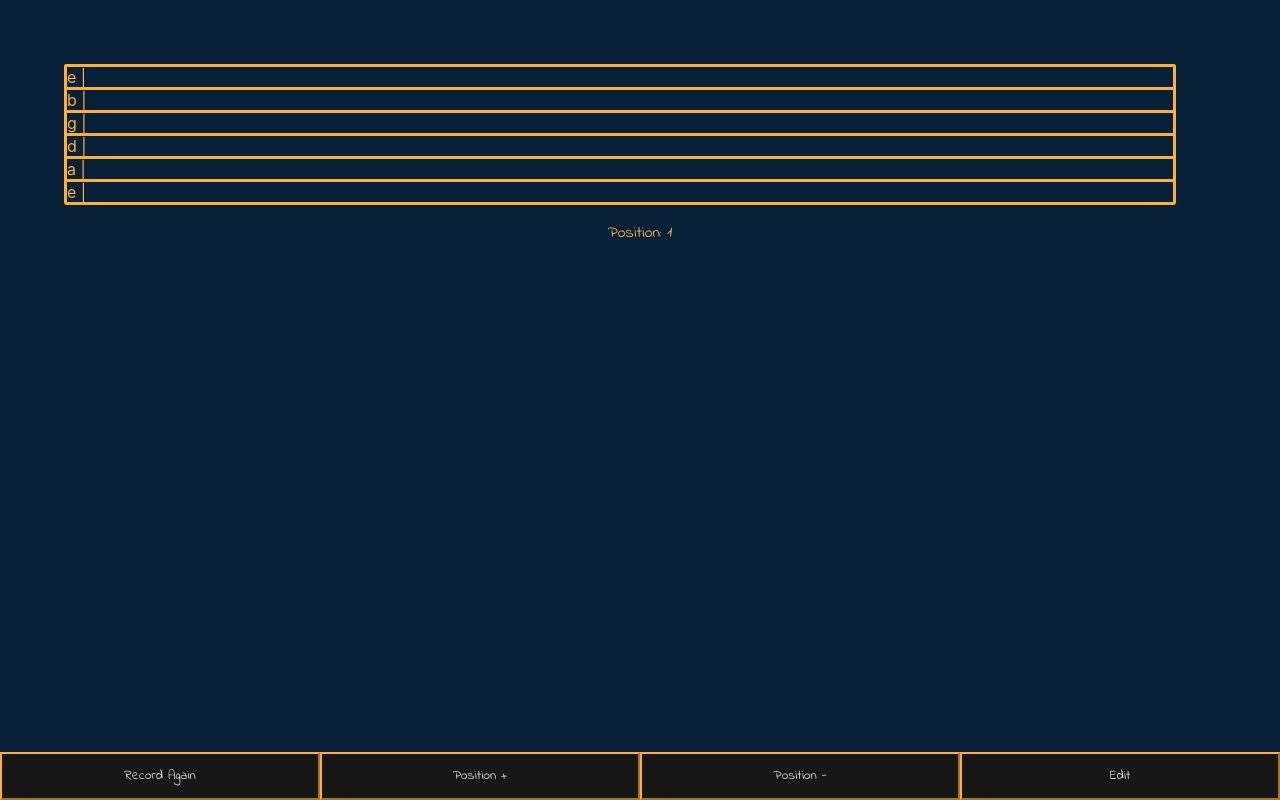
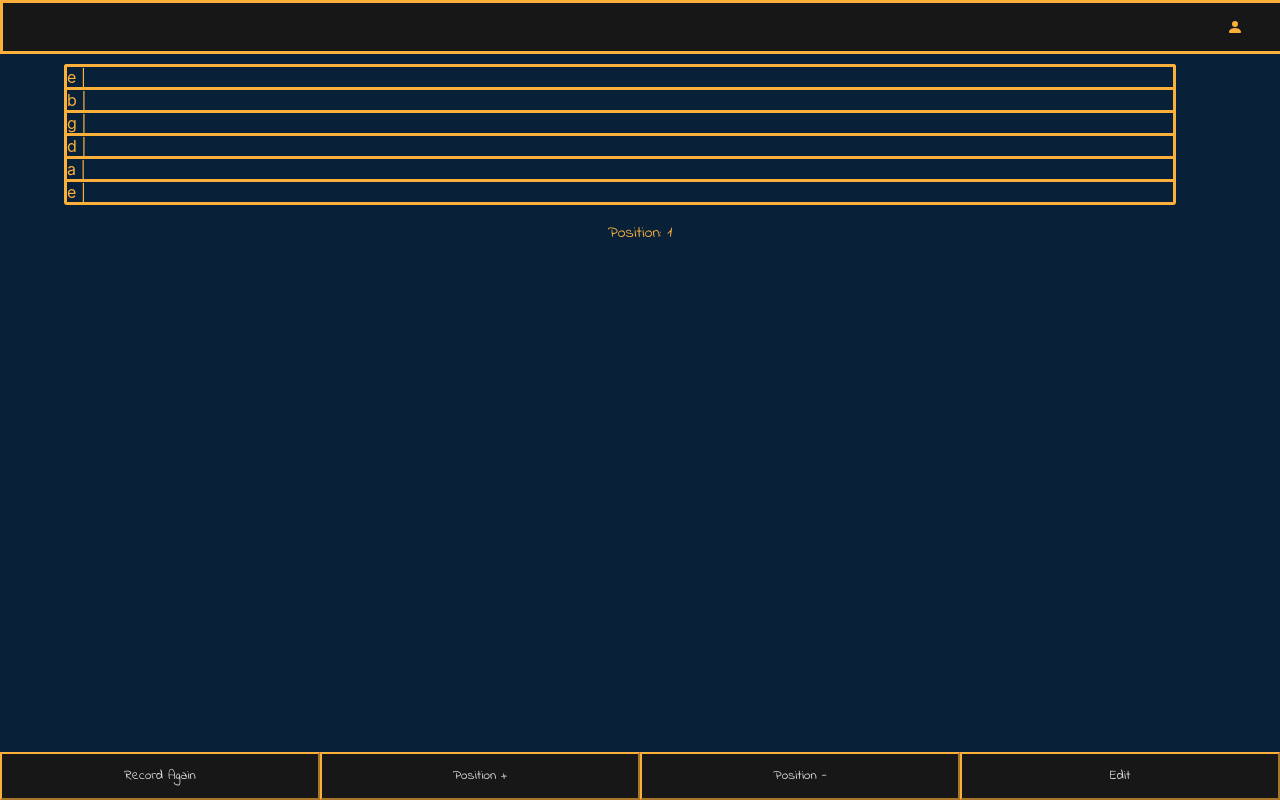
Before and after one commit to SeanLaTour/nesh, a React (Create React App) app: page /tab in a window 1280 px wide. Built offline with nearby package versions, Linux system fonts and the light colour scheme.

Commit message:
MicContainer is set and header is added

```diff
--- a/package.json
+++ b/package.json
@@ -14,6 +14,7 @@
     "framer-motion": "^4.1.17",
     "react": "^17.0.2",
     "react-dom": "^17.0.2",
+    "react-icons": "^4.3.1",
     "react-modal": "^3.14.3",
     "react-router-dom": "^5.3.0",
     "react-scripts": "4.0.3",
--- a/src/App.css
+++ b/src/App.css
@@ -53,8 +53,8 @@ a {
 }
 
 #wave {
-  height: 70px;
-  width: 70px;
+  height: 50px;
+  width: 50px;
   fill: #fbb03b;
 }
 
--- a/src/App.js
+++ b/src/App.js
@@ -4,7 +4,8 @@ import { Switch, Route } from "react-router-dom";
 import { useState } from "react/cjs/react.development";
 import Edit from "./Edit";
 import Publish from "./Publish";
-import MicContainer from "./MicContainer";
+import MicPage from "./MicPage";
+import Header from "./components/Header";
 
 function App() {
   const [noteArray, setNoteArray] = useState([]);
@@ -12,9 +13,10 @@ function App() {
 
   return (
     <div className="App">
+      <Header />
       <Switch>
         <Route path="/" exact>
-          <MicContainer setNoteArray={setNoteArray} />
+          <MicPage setNoteArray={setNoteArray} />
         </Route>
         <Route path="/tab">
           <Tab
--- a/src/Mic.js
+++ b/src/Mic.js
@@ -1,5 +1,5 @@
 import React from "react";
-import MicFooter from "./components/MicFooter";
+import MicContainer from "./components/MicContainer";
 import Wad from "web-audio-daw";
 
 function Mic({ setNoteArray }) {
@@ -83,7 +83,7 @@ function Mic({ setNoteArray }) {
 
   return (
     <div>
-      <MicFooter
+      <MicContainer
         setNoteArray={setNoteArray}
         noteArray={noteArray}
         record={record}
--- a/src/MicContainer.js
+++ /dev/null
@@ -1,12 +0,0 @@
-import React, { useState } from "react";
-import Mic from "./Mic";
-
-function MicContainer({ setNoteArray }) {
-  return (
-    <div>
-      <Mic setNoteArray={setNoteArray} />
-    </div>
-  );
-}
-
-export default MicContainer;
--- /dev/null
+++ b/src/MicPage.js
@@ -0,0 +1,11 @@
+import Mic from "./Mic";
+
+function MicPage({ setNoteArray }) {
+  return (
+    <div>
+      <Mic setNoteArray={setNoteArray} />
+    </div>
+  );
+}
+
+export default MicPage;
--- /dev/null
+++ b/src/components/Header.js
@@ -0,0 +1,36 @@
+import React from "react";
+import { BsFillPersonFill } from "react-icons/bs";
+
+function Header() {
+  return (
+    <header
+      style={{
+        height: "3rem",
+        backgroundColor: "#171717",
+        color: "#DFDFDF",
+        borderColor: "#FBB03B",
+        borderStyle: "solid",
+        position: "fixed",
+        top: "0",
+        left: "0",
+        right: "0",
+        width: "100%",
+        display: "flex",
+        justifyContent: "center",
+        justifyContent: "end",
+      }}
+    >
+      <BsFillPersonFill
+        onClick={() => window.confirm("Did you want to sign out?")}
+        style={{
+          paddingTop: "1rem",
+          paddingRight: "1rem",
+          width: "5%",
+          color: "#FBB03B",
+        }}
+      />
+    </header>
+  );
+}
+
+export default Header;
--- a/src/components/MicFooter.js
+++ b/src/components/MicContainer.js
@@ -2,18 +2,20 @@ import React, { useState } from "react";
 import { Link } from "react-router-dom";
 import logo from "../images/logo-search-grid-desktop.png";
 
-function MicFooter({ setNoteArray, noteArray, record, recordOff, check }) {
+function MicContainer({ setNoteArray, noteArray, record, recordOff, check }) {
   const [audioWave, setAudioWave] = useState(false);
+  const [disable, setDisable] = useState(false);
   return (
     <div>
       <div
         style={{
           marginTop: "0rem",
+          paddingTopa: "1rem",
           margin: "2rem",
           padding: "2rem",
         }}
       >
-        <img src={logo} />
+        <img style={{ width: "50%" }} src={logo} />
         {audioWave ? (
           <div style={{ marginTop: "-2rem", color: "#FBB03B" }} class="loader">
             <svg
@@ -86,6 +88,7 @@ function MicFooter({ setNoteArray, noteArray, record, recordOff, check }) {
         }}
       >
         <button
+          disabled={disable ? true : false}
           style={{
             width: "25%",
             height: "3rem",
@@ -96,11 +99,13 @@ function MicFooter({ setNoteArray, noteArray, record, recordOff, check }) {
           onClick={() => {
             record();
             setAudioWave(true);
+            setDisable(true);
           }}
         >
           Record
         </button>
         <button
+          disabled={disable ? false : true}
           style={{
             width: "25%",
             height: "3rem",
@@ -111,6 +116,7 @@ function MicFooter({ setNoteArray, noteArray, record, recordOff, check }) {
           onClick={() => {
             recordOff();
             setAudioWave(false);
+            setDisable(false);
           }}
         >
           Stop
@@ -129,6 +135,7 @@ function MicFooter({ setNoteArray, noteArray, record, recordOff, check }) {
         >
           Listen
         </button>
+        <Link to="/tab">
           <button
             style={{
               width: "25%",
@@ -141,11 +148,12 @@ function MicFooter({ setNoteArray, noteArray, record, recordOff, check }) {
               setNoteArray(noteArray);
             }}
           >
-          <Link to="/tab">Tab It!</Link>
+            Tab It!
           </button>
+        </Link>
       </footer>
     </div>
   );
 }
 
-export default MicFooter;
+export default MicContainer;
```
Also changed, not shown: 1 other file (tests, documents, lock files or other folders). Lines whose indentation alone changed are shown as unchanged.
